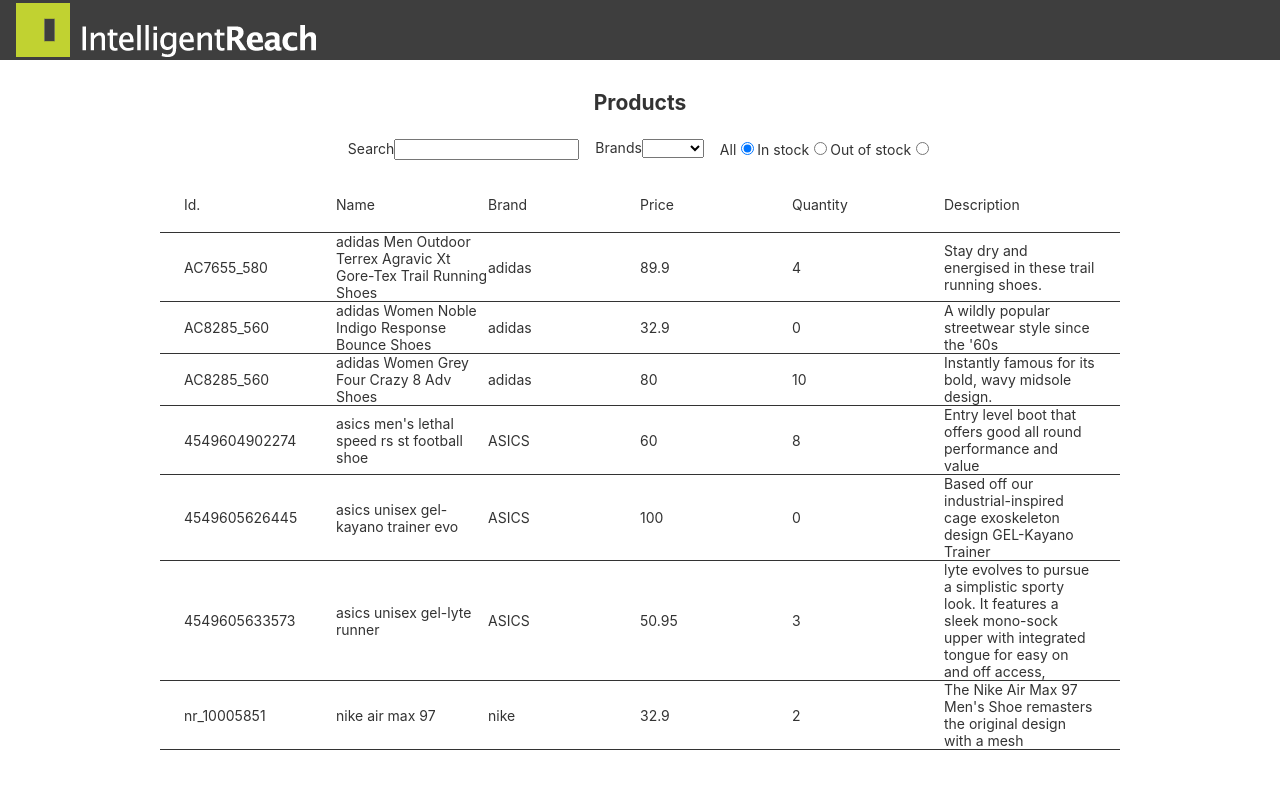
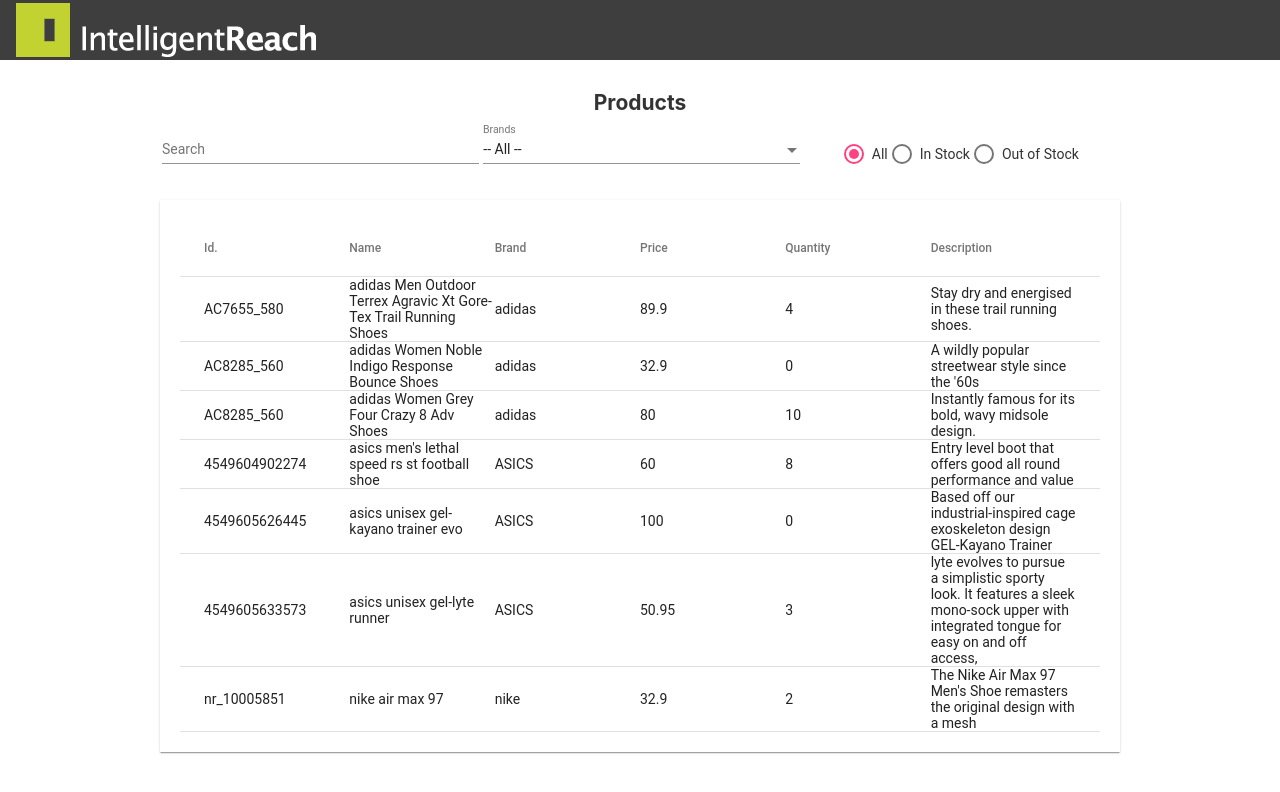
Before and after one commit to ronaldodupra/Dev-test, an Angular app: page / in a window 1280 px wide. Shown: the top 792 px of the page. Built offline with nearby package versions, Linux system fonts and the light colour scheme.

Commit message:
add simple css & include ALL from selecting a brand

```diff
--- a/angular.json
+++ b/angular.json
@@ -22,12 +22,10 @@
             "polyfills": "src/polyfills.ts",
             "tsConfig": "tsconfig.app.json",
             "aot": true,
-            "assets": [
-              "src/favicon.ico",
-              "src/assets"
-            ],
+            "assets": ["src/favicon.ico", "src/assets"],
             "styles": [
-              "src/styles.css"
+              "src/styles.css",
+              "./node_modules/@angular/material/prebuilt-themes/indigo-pink.css"
             ],
             "scripts": []
           },
@@ -85,13 +83,8 @@
             "polyfills": "src/polyfills.ts",
             "tsConfig": "tsconfig.spec.json",
             "karmaConfig": "karma.conf.js",
-            "assets": [
-              "src/favicon.ico",
-              "src/assets"
-            ],
-            "styles": [
-              "src/styles.css"
-            ],
+            "assets": ["src/favicon.ico", "src/assets"],
+            "styles": ["src/styles.css"],
             "scripts": []
           }
         },
@@ -103,9 +96,7 @@
               "tsconfig.spec.json",
               "e2e/tsconfig.json"
             ],
-            "exclude": [
-              "**/node_modules/**"
-            ]
+            "exclude": ["**/node_modules/**"]
           }
         },
         "e2e": {
--- a/src/app/app.component.html
+++ b/src/app/app.component.html
@@ -73,6 +73,7 @@
     flex-wrap: wrap;
     justify-content: center;
     margin-top: 16px;
+    width: 100%;
   }
 
   .card {
@@ -113,47 +114,53 @@
 
 <div class="content" role="main">
   <h2>Products</h2>
-  <form [formGroup]="filterForm">
-    <div class="container">
-      <div class="filter">
-        <label for="search">Search</label>
-        <input formControlName="textFilter" />
+  <form [formGroup]="filterForm" class="w-full">
+    <div class="flex">
+      <div class="filter w-1-3 p-2">
+        <mat-form-field class="w-full">
+          <mat-label>Search</mat-label>
+          <input matInput type="text" formControlName="textFilter" />
+        </mat-form-field>
       </div>
-      <div class="filter">
-        <label for="brands">Brands</label>
-        <select formControlName="brandFilter">
-          <option [value]="item.brand" *ngFor="let item of brands">
-            {{ item.brand }}
-          </option>
-        </select>
+      <div class="filter w-1-3 p-2">
+        <mat-form-field class="w-full">
+          <mat-label>Brands</mat-label>
+          <mat-select formControlName="brandFilter" class="w-full">
+            <mat-option value="all" selected> -- All --</mat-option>
+            <mat-option [value]="item.brand" *ngFor="let item of brands">
+              {{ item.brand }}</mat-option
+            >
+          </mat-select>
+        </mat-form-field>
       </div>
-      <div class="filter">
-        <label for="in-stock">All</label>
-        <input
-          checked
-          aria-checked="true"
+      <div class="filter w-1-3 mt-2 flex justify-center">
+        <mat-radio-group
+          formControlName="stocksFilter"
+          aria-label="Select an option"
+        >
+          <mat-radio-button
             type="radio"
-          id="all"
+            class="m-2"
             name="stocksFilter"
             value="all"
-          formControlName="stocksFilter"
-        />
-        <label for="in-stock">In stock</label>
-        <input
+            checked
+            >All</mat-radio-button
+          >
+          <mat-radio-button
             type="radio"
-          id="in-stock"
-          formControlName="stocksFilter"
+            class="m-2"
             name="stocksFilter"
             value="in-stock"
-        />
-        <label for="out-of-stock">Out of stock</label>
-        <input
+            >In Stock</mat-radio-button
+          >
+          <mat-radio-button
+            class="m-2"
             type="radio"
-          id="out-of-stock"
-          formControlName="stocksFilter"
             name="stocksFilter"
             value="out-of-stock"
-        />
+            >Out of Stock</mat-radio-button
+          >
+        </mat-radio-group>
       </div>
     </div>
   </form>
--- a/src/app/app.component.ts
+++ b/src/app/app.component.ts
@@ -20,17 +20,12 @@
   // none value
   filterValues = {
     textFilter: "",
-    brandFilter: "",
-    stocksFilter: "all",
-  };
-  filterValuesNULL = {
-    textFilter: "",
-    brandFilter: "",
+    brandFilter: "all",
     stocksFilter: "all",
   };
   filterForm: FormGroup = this.fb.group({
     textFilter: [],
-    brandFilter: [],
+    brandFilter: ["all"],
     stocksFilter: ["all"],
   });
 
@@ -103,6 +98,12 @@
       } else {
         stockquantity = data.quantity > 0;
       }
+      var brand;
+      if (searchString.brandFilter == "all") {
+        brand = "";
+      } else {
+        brand = searchString.brandFilter.toLowerCase();
+      }
       const resultValue =
         (data.name
           .toString()
@@ -119,11 +120,7 @@
             .trim()
             .toLowerCase()
             .indexOf(searchString.textFilter.toLowerCase()) !== -1) &&
-        data.brand
-          .toString()
-          .trim()
-          .toLowerCase()
-          .indexOf(searchString.brandFilter.toLowerCase()) !== -1 &&
+        data.brand.toString().trim().toLowerCase().indexOf(brand) !== -1 &&
         stockquantity; // => false;
 
       return resultValue;
--- a/src/app/products/products-grid.component.html
+++ b/src/app/products/products-grid.component.html
@@ -1,4 +1,5 @@
-<div class="example-container mat-elevation-z8">
+<div class="example-container mat-elevation-z1">
+  <div class="p-5">
     <mat-table #table [dataSource]="dataSource">
       <!-- Position Column -->
       <ng-container matColumnDef="id">
@@ -29,10 +30,13 @@
       </ng-container>
       <ng-container matColumnDef="description">
         <mat-header-cell *matHeaderCellDef> Description </mat-header-cell>
-      <mat-cell *matCellDef="let element"> {{ element.description }} </mat-cell>
+        <mat-cell *matCellDef="let element">
+          {{ element.description }}
+        </mat-cell>
       </ng-container>
 
       <mat-header-row *matHeaderRowDef="displayedColumns"></mat-header-row>
       <mat-row *matRowDef="let row; columns: displayedColumns"></mat-row>
     </mat-table>
   </div>
+</div>
--- a/src/styles.css
+++ b/src/styles.css
@@ -1 +1,36 @@
 /* You can add global styles to this file, and also import other style files */
+.p-5 {
+  padding: 20px;
+}
+.w-full {
+  width: 100%;
+}
+
+.w-1-3 {
+  width: 33.333333%;
+}
+.flex {
+  display: flex;
+}
+
+.align-radio {
+  display: flex;
+  flex-direction: column;
+  margin: 15px 0;
+}
+.m-2 {
+  margin: 2px;
+}
+.p-2 {
+  padding: 2px;
+}
+.mt-2 {
+  margin-top: 2%;
+}
+.justify-center {
+  justify-content: center;
+}
+.bg-gray-100 {
+  --tw-bg-opacity: 1;
+  background-color: rgba(243, 244, 246, var(--tw-bg-opacity));
+}
```
Lines whose indentation alone changed are shown as unchanged.
